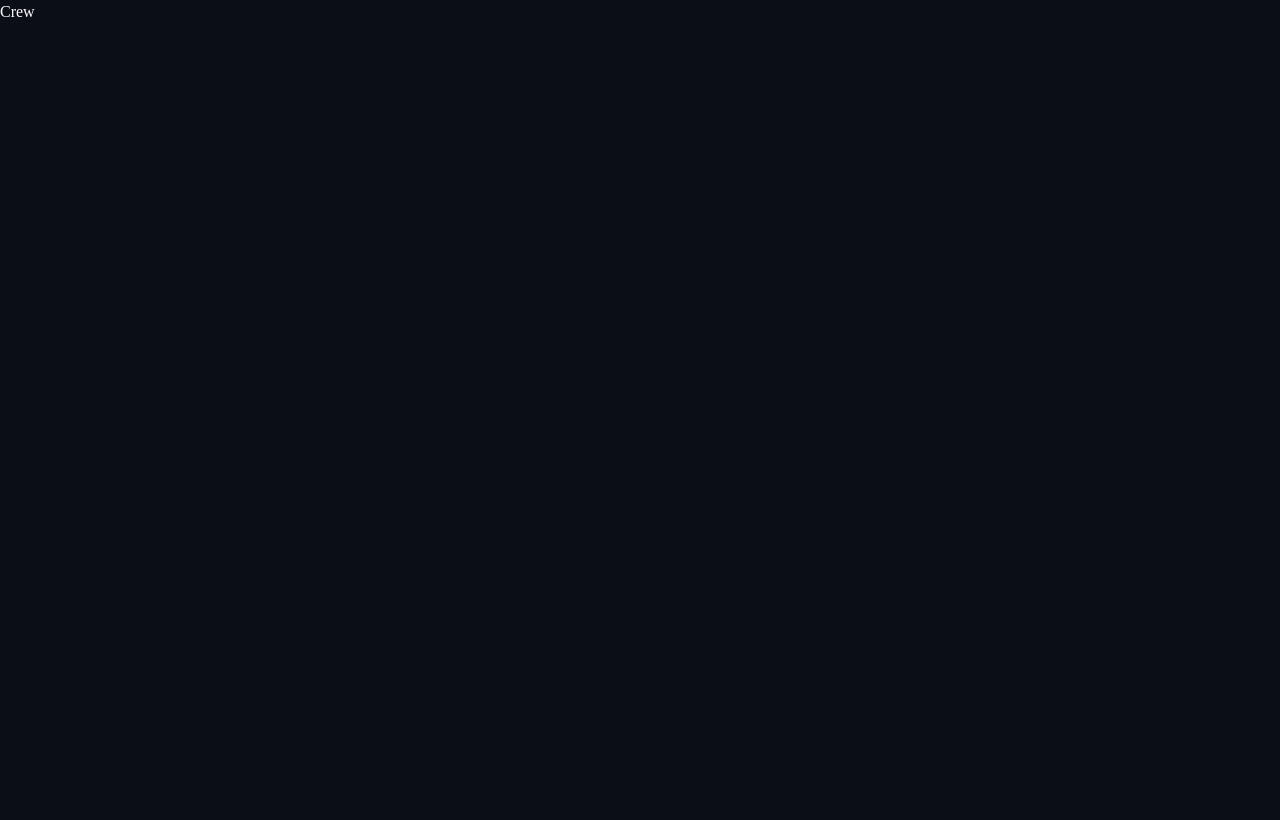
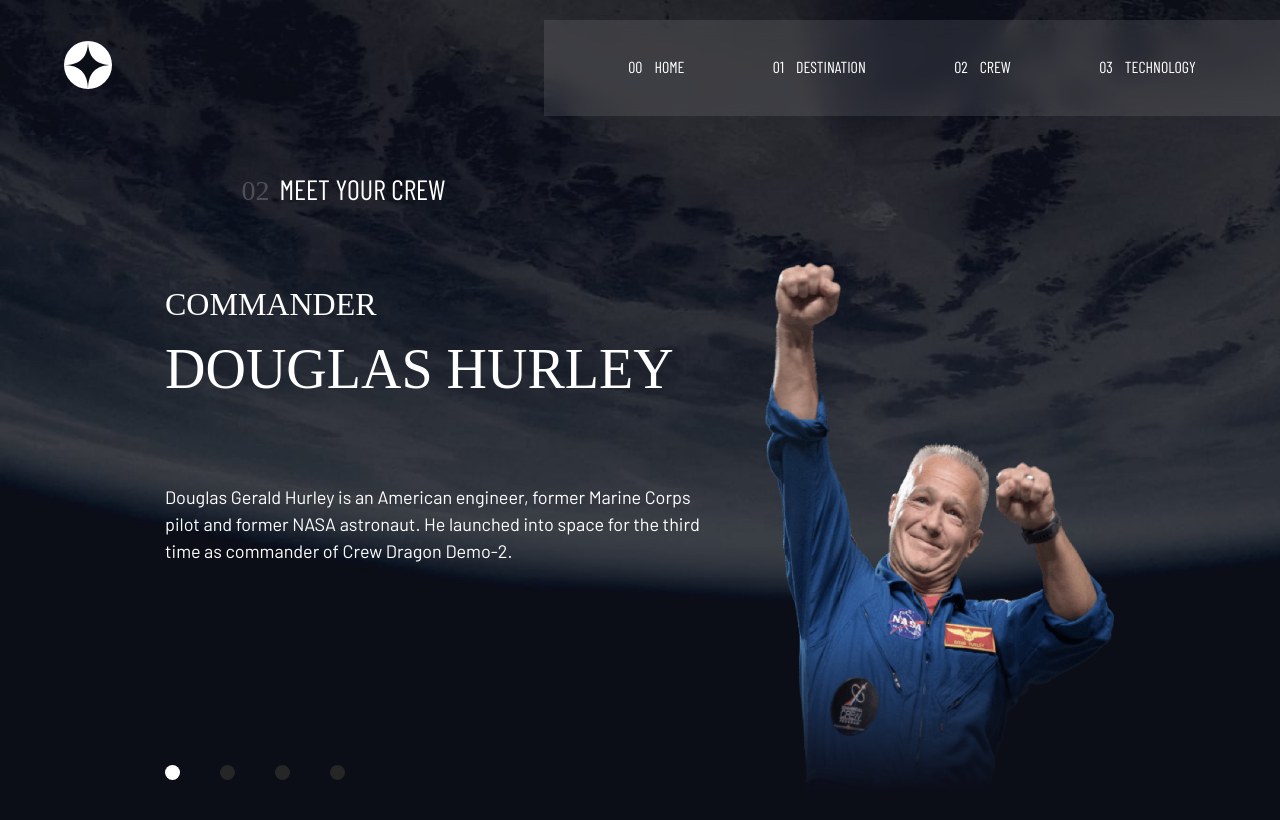
Before and after one commit to devkarine/space-tourism, a React (Vite) app: page /crew in a window 1280 px wide. Shown: the top 820 px of the page. Built offline with nearby package versions, Linux system fonts and the light colour scheme; a web font is replaced by a local one.

Commit message:
feat: add content Crew

```diff
--- a/src/Pages/Crew/index.tsx
+++ b/src/Pages/Crew/index.tsx
@@ -1,7 +1,63 @@
+import { useEffect, useState } from 'react';
+import crewData from './crew.json';
+import { Header } from '../../components/Header';
+import { Title } from '../../components/Title';
+import * as S from './styled';
+import { Pagination } from '../../components/Pagination';
 
+interface CrewData {
+  image: string;
+  role: string;
+  name: string;
+  description: string;
+}
 
-export const Crew = () =>{
-    return(
-        <div>Crew</div>
-    )
-}
+export const Crew = () => {
+  const [selectedCrew, setSelectedCrew] = useState(0);
+  const [crews, setCrews] = useState<CrewData[]>([]);
+
+  useEffect(() => {
+    const crewArray = Object.values(crewData) as CrewData[];
+    setCrews(crewArray);
+  }, []);
+
+  const handleTabClick = (index: number) => {
+    setSelectedCrew(index);
+  };
+
+  const crew = crews[selectedCrew];
+
+  return (
+    <S.Container>
+      <Header />
+      <S.CrewContent>
+        <Title position="02" text="MEET YOUR CREW" variant="secondary" />
+        {crew && (
+          <S.MainContent>
+            <S.WrapperCrew>
+              <div>
+                <S.RoleCrew>{crew.role.toLocaleUpperCase()}</S.RoleCrew>
+                <S.NameCrew>{crew.name.toLocaleUpperCase()} </S.NameCrew>
+                <S.DescriptionCrew>{crew.description}</S.DescriptionCrew>
+              </div>
+              <S.PaginationWrapper>
+                {crews.map((_, index) => (
+                  <Pagination
+                    key={index}
+                    onClick={() => handleTabClick(index)}
+                    variant="primary"
+                    size="small"
+                    isSelected={index === selectedCrew}
+                  />
+                ))}
+              </S.PaginationWrapper>
+            </S.WrapperCrew>
+            <S.ImgCrew>
+              <img src={crew.image} alt={crew.name} />
+            </S.ImgCrew>
+          </S.MainContent>
+        )}
+      </S.CrewContent>
+    </S.Container>
+  );
+};
--- /dev/null
+++ b/src/Pages/Crew/styled.ts
@@ -0,0 +1,97 @@
+import styled from 'styled-components';
+
+export const Container = styled.div`
+  background-image: url('/assets/crew/background-crew-desktop.jpg');
+  background-size: cover;
+  background-repeat: no-repeat;
+  min-height: 100vh;
+  width: 100%;
+  max-width: 1440px;
+  margin: 0 auto;
+  display: flex;
+  flex-direction: column;
+  gap: 32px;
+
+  @media (max-width: 768px) {
+    background-image: url('/assets/crew/background-crew-tablet.jpg');
+  }
+`;
+
+export const CrewContent = styled.div`
+  padding: 0 165px;
+  display: flex;
+  flex-direction: column;
+
+  @media (max-width: 768px) {
+    padding: 0 50px;
+  }
+`;
+
+export const MainContent = styled.div`
+  display: flex;
+  align-items: center;
+  justify-content: center;
+  gap: 60px;
+
+  @media (max-width: 930px) {
+    flex-direction: column;
+    text-align: center;
+  }
+`;
+
+export const WrapperCrew = styled.div`
+  display: flex;
+  flex-direction: column;
+  justify-content: center;
+  gap: 180px;
+  height: 631px;
+  width: 539px;
+`;
+
+export const RoleCrew = styled.h3`
+  font-size: 32px;
+  font-weight: lighter;
+  height: 37px;
+  margin: 24px 0;
+`;
+
+export const NameCrew = styled.h2`
+  font-size: 56px;
+  height: 143px;
+  font-weight: lighter;
+  width: 539px;
+  line-height: 1;
+`;
+
+export const DescriptionCrew = styled.p`
+  font-size: 18px;
+  font-family: ${({ theme }) => theme.fonts.family.tertiary};
+  font-weight: lighter;
+`;
+
+export const PaginationWrapper = styled.div`
+  display: flex;
+  margin: 20px 0;
+  gap: 40px;
+  @media (max-width: 930px) {
+    justify-content: center;
+  }
+`;
+
+export const ImgCrew = styled.div`
+  width: 539px;
+  height: 531px;
+  position: relative;
+  background-size: cover;
+  background-repeat: no-repeat;
+
+  &::after {
+    content: '';
+    position: absolute;
+    top: 0;
+    left: 0;
+    width: 100%;
+    height: 100%;
+    background: linear-gradient(to bottom, rgba(255, 255, 255, 0) 70%, #0b0d17);
+  }
+`;
--- a/src/components/Pagination/index.tsx
+++ b/src/components/Pagination/index.tsx
@@ -1,26 +1,22 @@
-import { useState } from 'react';
 import * as S from './styled';
 
 export interface PaginationProps {
   variant: 'primary' | 'secondary';
   size: 'small' | 'large';
-  children?: React.ReactNode;
+  isSelected: boolean;
+  onClick: () => void;
 }
 
-export const Pagination = ({ variant, size, children }: PaginationProps) => {
-  const [isSelected, setIsSelected] = useState(false);
+export const Pagination = ({ variant, size, isSelected, onClick }: PaginationProps) => {
   return (
     <S.PaginationContainer
       size={size}
       $variant={variant}
-      onFocus={() => setIsSelected(true)}
-      onBlur={() => setIsSelected(false)}
+      onClick={onClick}
       style={{
         background: isSelected ? '#FFFFFF' : '',
         color: isSelected ? '#0B0D17' : ''
       }}
-    >
-      {children}
-    </S.PaginationContainer>
+    />
   );
 };
--- a/src/styles/global.ts
+++ b/src/styles/global.ts
@@ -36,4 +36,9 @@
     list-style-type: none;
   }
 
+  img{
+    width: 100%;
+    height: 100%;
+  }
+
 `;
```
